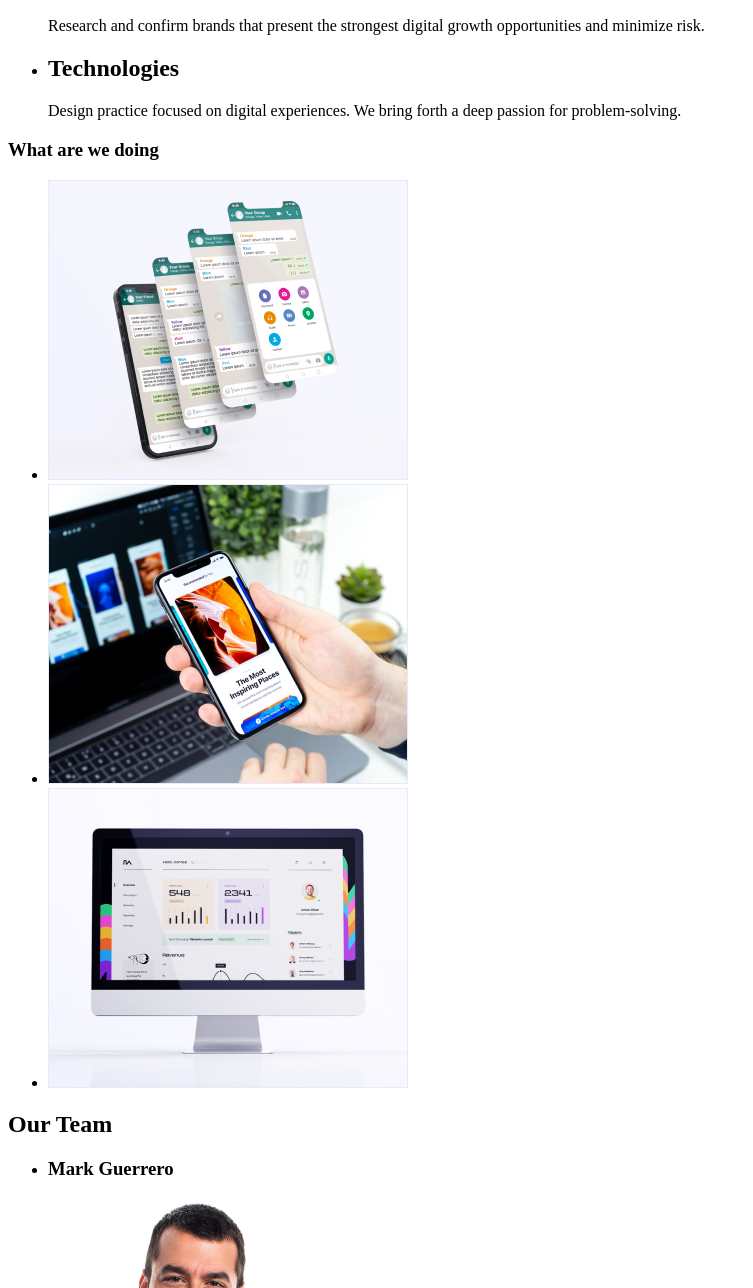
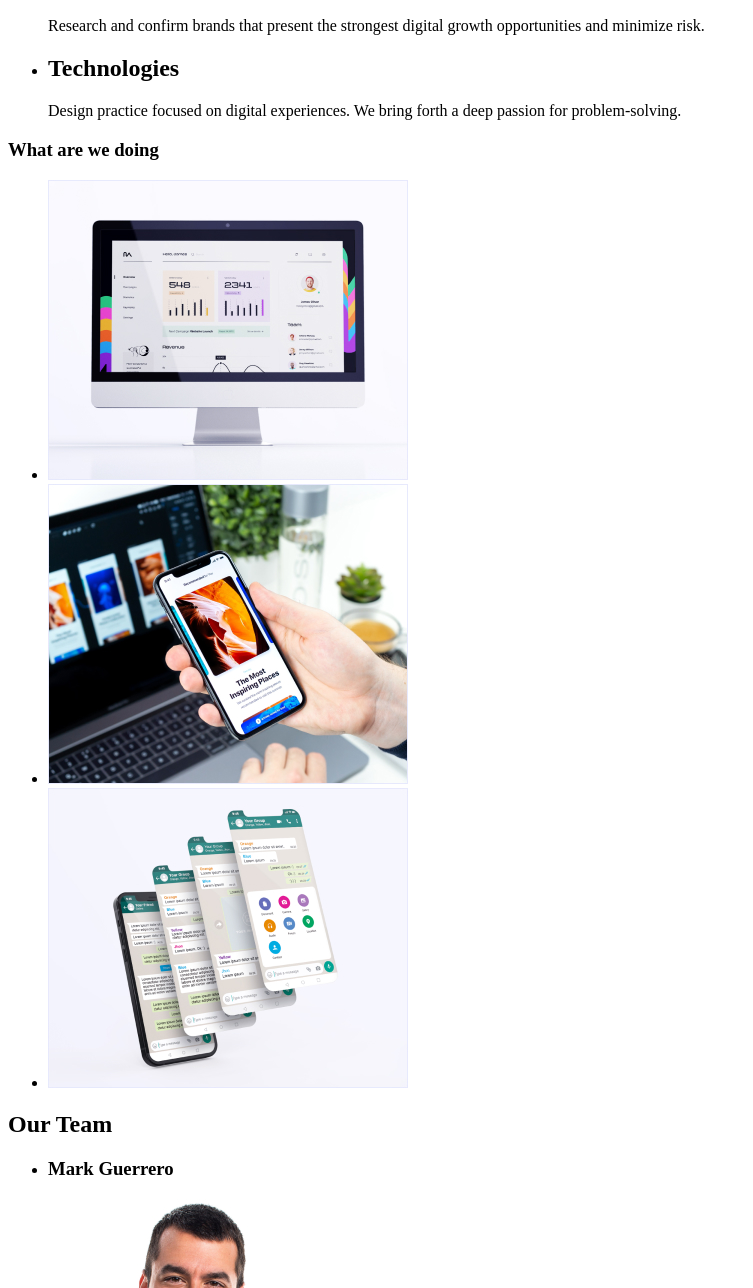
Before and after one commit to Ivan-Malakhovskyi/Basic-html-layout, a plain HTML site: page index.html in a window 1280 px wide. Shown: the part 447-1735 px from the top of the page, without its empty margins (0-753 px from the left). Drawn offline with Linux system fonts and the light colour scheme.

Commit message:
Зображення
Додано зміну порядку зображень

```diff
--- a/index.html
+++ b/index.html
@@ -64,7 +64,7 @@
         </ul>
         <h3>What are we doing</h3>
         <ul>
-          <li><img src="./images/Rectangle1.jpg" width="360" alt="PC" /></li>
+          <li><img src="./images/Rectangle3.jpg" width="360" alt="PC" /></li>
           <li>
             <img
               src="/images/Rectangle2.jpg"
@@ -73,7 +73,7 @@
             />
           </li>
           <li>
-            <img src="./images/Rectangle3.jpg" width="360" alt="smartphone" />
+            <img src="./images/Rectangle1.jpg" width="360" alt="smartphone" />
           </li>
         </ul>
       </section>
```
